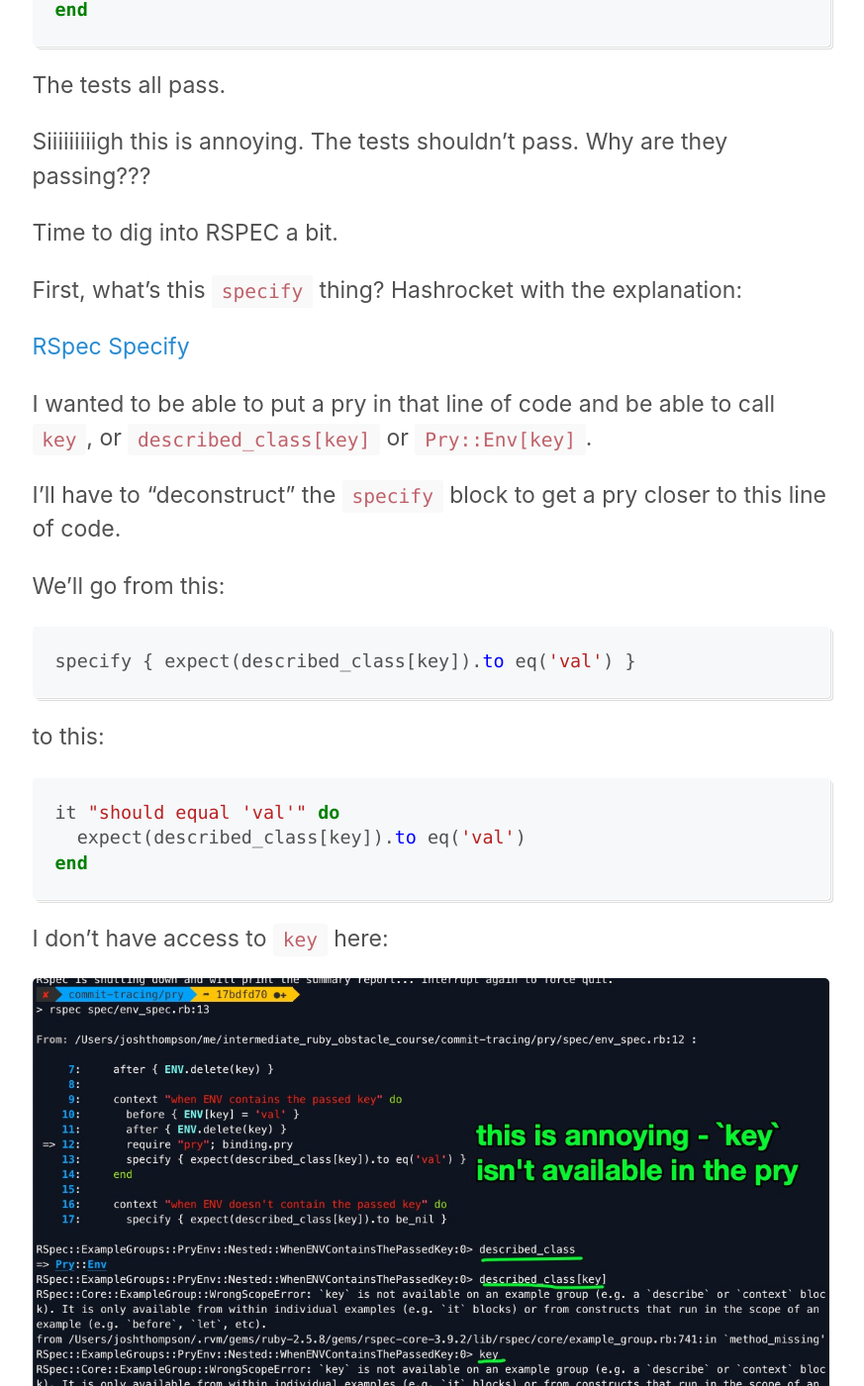
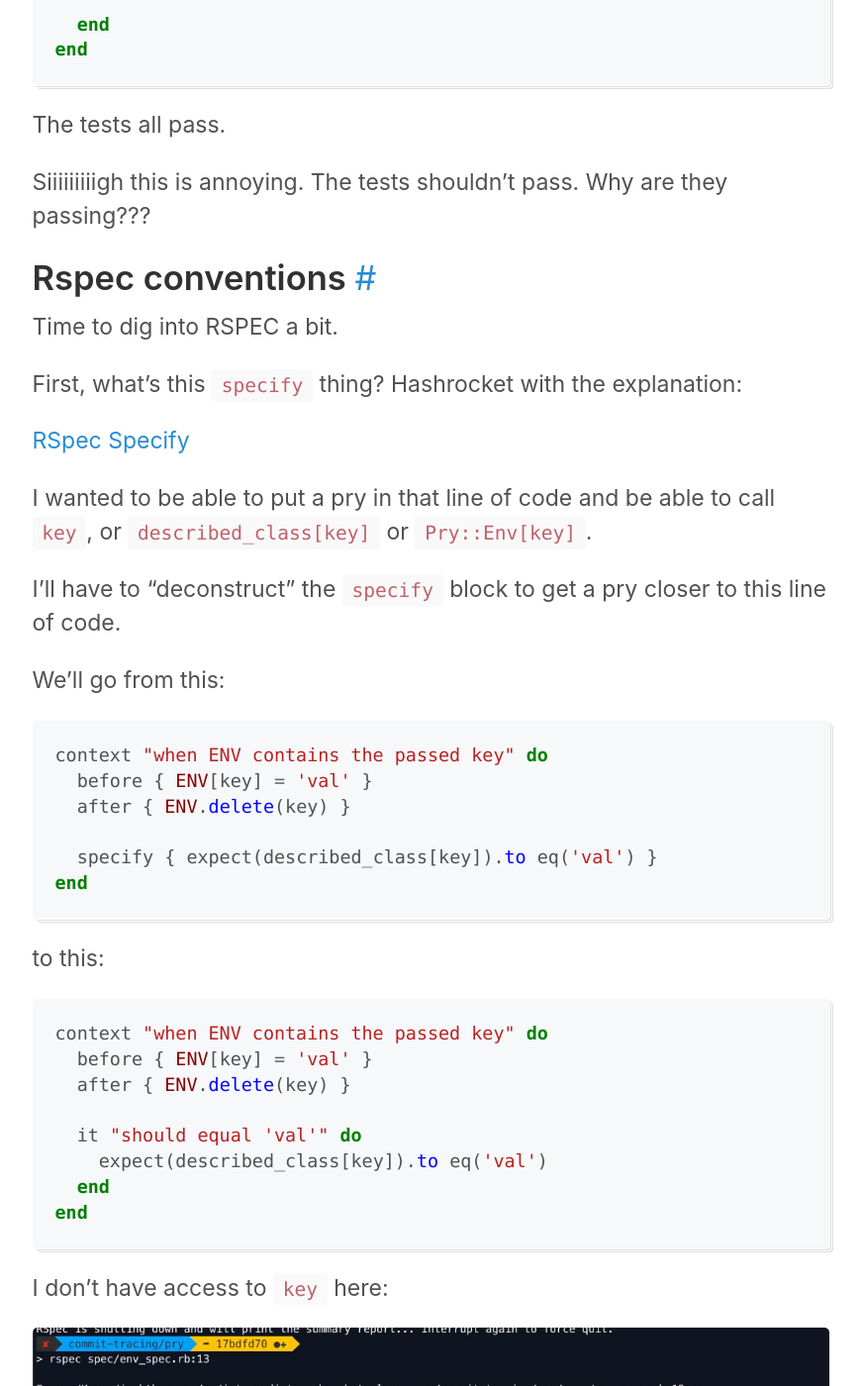
Before and after one commit to josh-works/intermediaterubycom, a Jekyll site: the page built from _posts/2021-02-16-commit-tracing-with-pry.md, in a window 1280 px wide and 1400 px high, scrolled down 12075 px. Shown: the whole window at 99% size, without its empty margins (205-1078 px from the left). Built offline with Jekyll 4.4.1, drawn with Linux system fonts in a browser that asks for light colours; some of the changed text lies outside the part shown.

````diff
--- a/_posts/2021-02-16-commit-tracing-with-pry.md
+++ b/_posts/2021-02-16-commit-tracing-with-pry.md
@@ -221,6 +221,8 @@
 
 Siiiiiiiiigh this is annoying. The tests shouldn't pass. Why are they passing???
 
+## Rspec conventions
+
 Time to dig into RSPEC a bit.
 
 First, what's this `specify` thing? Hashrocket with the explanation:
@@ -234,13 +236,23 @@
 We'll go from this:
 
 ```ruby
-specify { expect(described_class[key]).to eq('val') }
+context "when ENV contains the passed key" do
+  before { ENV[key] = 'val' }
+  after { ENV.delete(key) }
+
+  specify { expect(described_class[key]).to eq('val') }
+end
 ```
 to this:
 
 ```ruby
-it "should equal 'val'" do
-  expect(described_class[key]).to eq('val')
+context "when ENV contains the passed key" do
+  before { ENV[key] = 'val' }
+  after { ENV.delete(key) }
+
+  it "should equal 'val'" do
+    expect(described_class[key]).to eq('val')
+  end
 end
 ```
 
````
